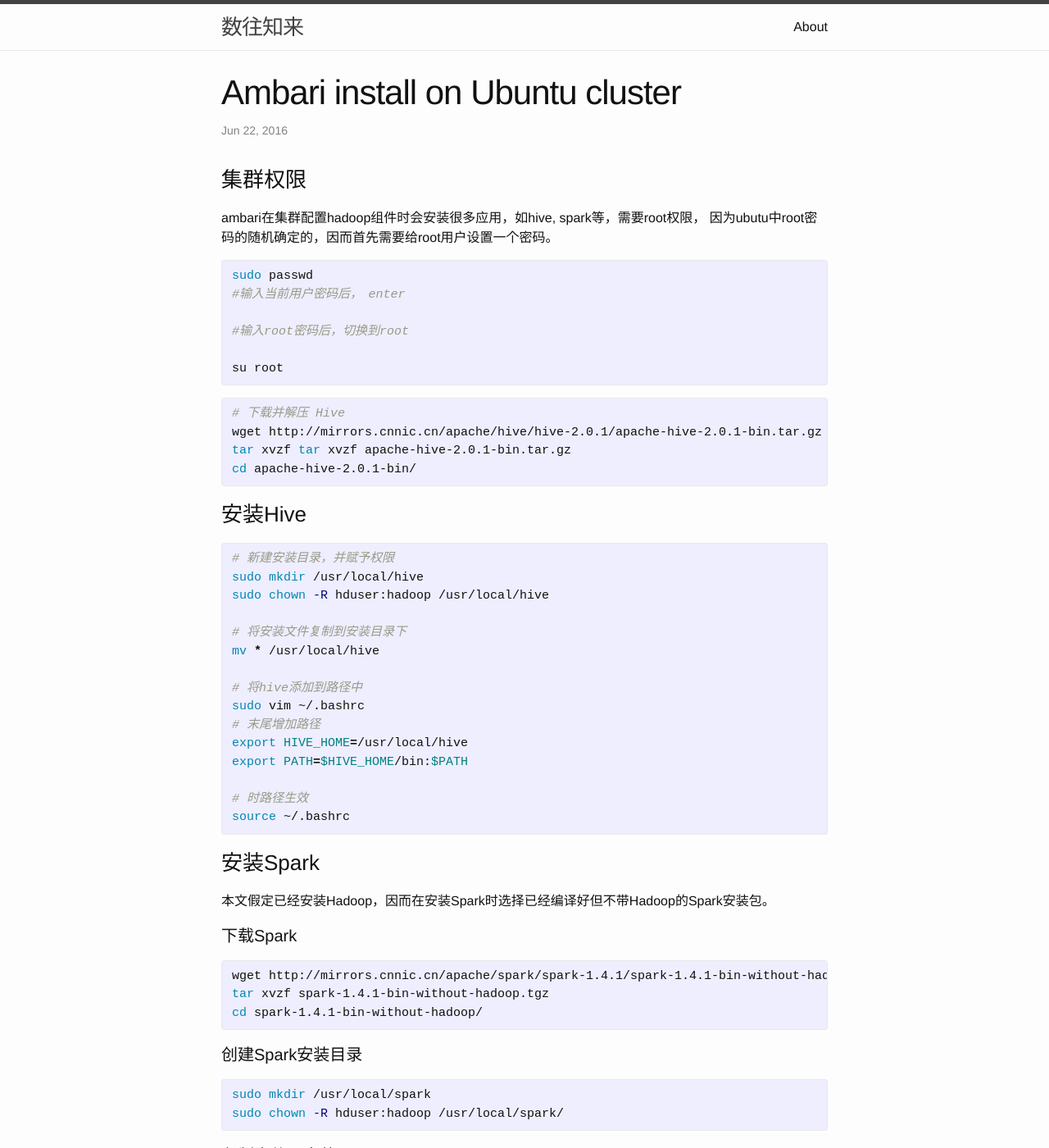
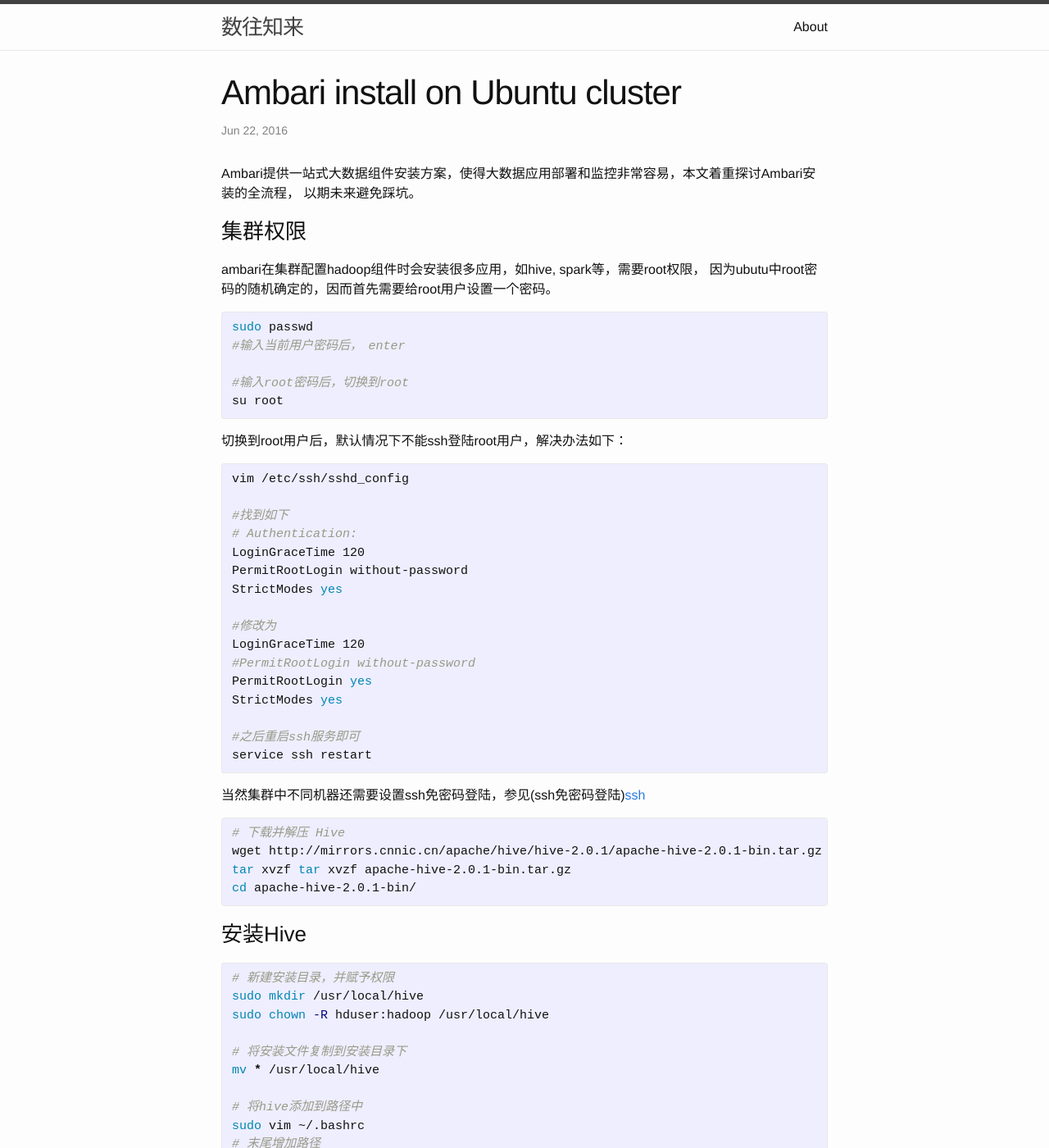
Before and after one commit to sanpi0205/sanpi0205.github.io, a Jekyll site: the page built from _posts/2016-06-22-ambari-on-ubuntu-cluster.markdown, in a window 1280 px wide and 1400 px high. Shown: the whole window at 82% size. Built offline with Jekyll 4.4.1, drawn with Linux system fonts in a browser that asks for light colours.

Commit message:
install ambari on ubuntu cluster

```diff
--- a/_posts/2016-06-22-ambari-on-ubuntu-cluster.markdown
+++ b/_posts/2016-06-22-ambari-on-ubuntu-cluster.markdown
@@ -4,6 +4,9 @@
 date:   2016-06-22 16:44:40
 categories: big data
 ---
+
+Ambari提供一站式大数据组件安装方案，使得大数据应用部署和监控非常容易，本文着重探讨Ambari安装的全流程，
+以期未来避免踩坑。
 
 ### 集群权限
 
@@ -15,11 +18,30 @@
 #输入当前用户密码后，　enter
 
 #输入root密码后，切换到root
-
 su root
 {% endhighlight %}
 
+切换到root用户后，默认情况下不能ssh登陆root用户，解决办法如下：
+{% highlight bash %}
+vim /etc/ssh/sshd_config
 
+#找到如下
+# Authentication:
+LoginGraceTime 120
+PermitRootLogin without-password
+StrictModes yes
+
+#修改为
+LoginGraceTime 120
+#PermitRootLogin without-password
+PermitRootLogin yes
+StrictModes yes
+
+#之后重启ssh服务即可
+service ssh restart
+{% endhighlight %}
+
+当然集群中不同机器还需要设置ssh免密码登陆，参见(ssh免密码登陆)[ssh]
 
 
 
@@ -136,3 +158,7 @@
 sparks.count
 
 {% endhighlight %}
+
+
+## 参考资料
+[ssh]:http://sanpi0205.github.io/hadoop/2015/08/04/Ubuntu-install-Hadoop-cluster.html
```
